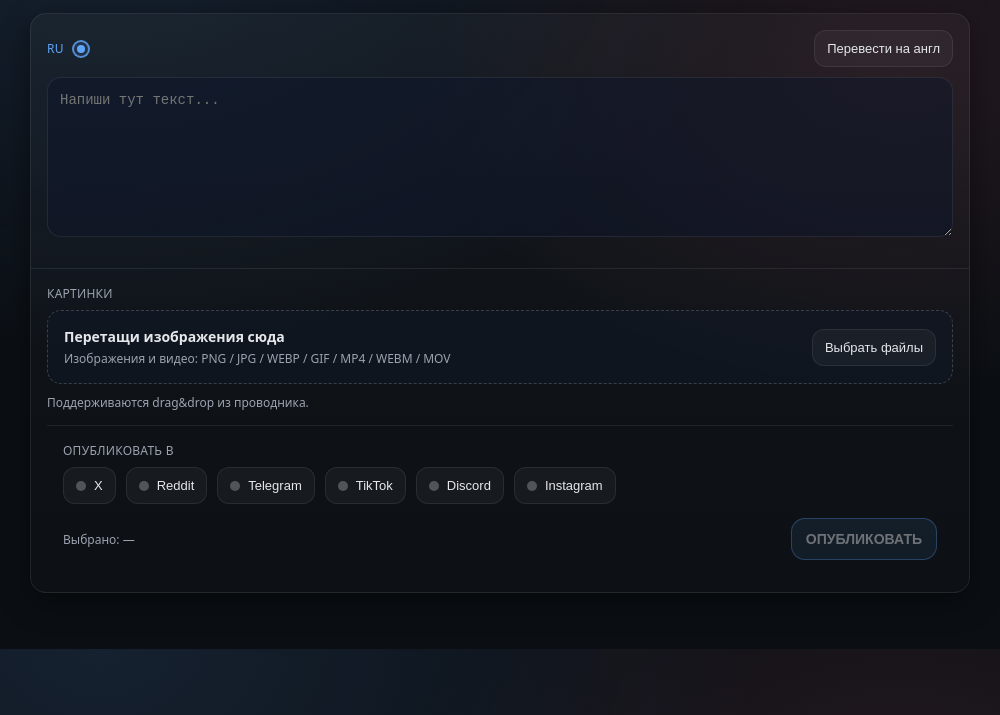
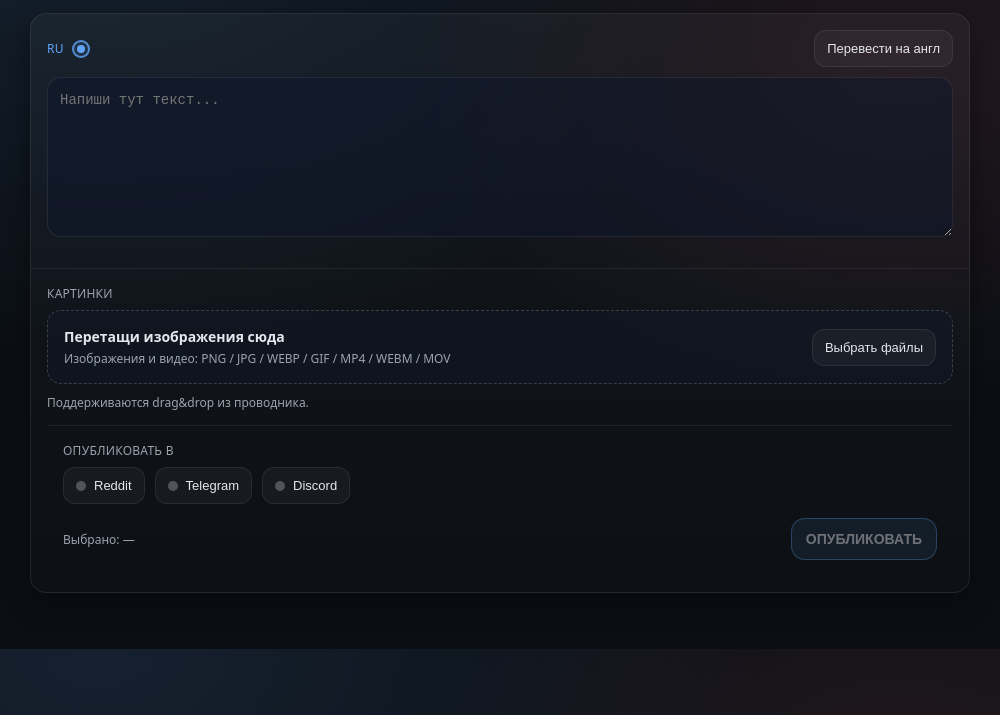
Before and after one commit to La1nnik/NewsAutoSender, an Electron app: page UI/index.html in a window 1000 px wide. Shown: the part 85-800 px from the top of the page. Drawn offline with Linux system fonts and the light colour scheme.

Commit message:
remove unused social media toggle buttons and related logic

```diff
--- a/UI/index.html
+++ b/UI/index.html
@@ -470,11 +470,6 @@
                     <label>Опубликовать в</label>
 
                     <div class="publishRow">
-                        <button class="toggleBtn" id="toggleX" type="button">
-                            <span class="pillDot"></span>
-                            X
-                        </button>
-
                         <button class="toggleBtn" id="toggleReddit" type="button">
                             <span class="pillDot"></span>
                             Reddit
@@ -485,19 +480,9 @@
                             Telegram
                         </button>
 
-                        <button class="toggleBtn" id="toggleTikTok" type="button">
-                            <span class="pillDot"></span>
-                            TikTok
-                        </button>
-
                         <button class="toggleBtn" id="toggleDiscord" type="button">
                             <span class="pillDot"></span>
                             Discord
-                        </button>
-
-                        <button class="toggleBtn" id="toggleInstagram" type="button">
-                            <span class="pillDot"></span>
-                            Instagram
                         </button>
                     </div>
 
--- a/renderer.js
+++ b/renderer.js
@@ -268,12 +268,9 @@ render();
 updateCount();
 
 // -------- Publish toggles --------
-const toggleX = document.getElementById("toggleX");
 const toggleReddit = document.getElementById("toggleReddit");
 const toggleTelegram = document.getElementById("toggleTelegram");
-const toggleTikTok = document.getElementById("toggleTikTok");
 const toggleDiscord = document.getElementById("toggleDiscord");
-const toggleInstagram = document.getElementById("toggleInstagram");
 
 const publishBtn = document.getElementById("publishBtn");
 const selectionInfo = document.getElementById("selectionInfo");
@@ -281,41 +278,29 @@ const selectionInfo = document.getElementById("selectionInfo");
 
 
 const selected = {
-    x: false,
     reddit: false,
     telegram: false,
-    tiktok: false,
-    discord: false,
-    instagram: false
+    discord: false
 };
 
 function updatePublishUI() {
-    toggleX.classList.toggle("active", selected.x);
     toggleReddit.classList.toggle("active", selected.reddit);
     toggleTelegram.classList.toggle("active", selected.telegram);
-    toggleTikTok.classList.toggle("active", selected.tiktok);
     toggleDiscord.classList.toggle("active", selected.discord);
-    toggleInstagram.classList.toggle("active", selected.instagram);
 
     const list = [];
-    if (selected.x) list.push("X");
     if (selected.reddit) list.push("Reddit");
     if (selected.telegram) list.push("Telegram");
-    if (selected.tiktok) list.push("TikTok");
     if (selected.discord) list.push("Discord");
-    if (selected.instagram) list.push("Instagram");
 
     selectionInfo.textContent = `Выбрано: ${list.length ? list.join(", ") : "—"}`;
 
     publishBtn.disabled = list.length === 0;
 }
 
-toggleX.addEventListener("click", () => { selected.x = !selected.x; updatePublishUI(); });
 toggleReddit.addEventListener("click", () => { selected.reddit = !selected.reddit; updatePublishUI(); });
 toggleTelegram.addEventListener("click", () => { selected.telegram = !selected.telegram; updatePublishUI(); });
-toggleTikTok.addEventListener("click", () => { selected.tiktok = !selected.tiktok; updatePublishUI(); });
 toggleDiscord.addEventListener("click", () => { selected.discord = !selected.discord; updatePublishUI(); });
-toggleInstagram.addEventListener("click", () => { selected.instagram = !selected.instagram; updatePublishUI(); });
 
 publishBtn.addEventListener("click", async () => {
     let textEl;
@@ -335,12 +320,9 @@ publishBtn.addEventListener("click", async () => {
             path: x.path // <-- путь файла для будущей отправки в API
         })),
         platforms: {
-            x: selected.x,
             reddit: selected.reddit,
             telegram: selected.telegram,
-            tiktok: selected.tiktok,
-            discord: selected.discord,
-            instagram: selected.instagram
+            discord: selected.discord
         }
     };
 
```
Also changed, not shown: main.js (+1 -46 lines).
